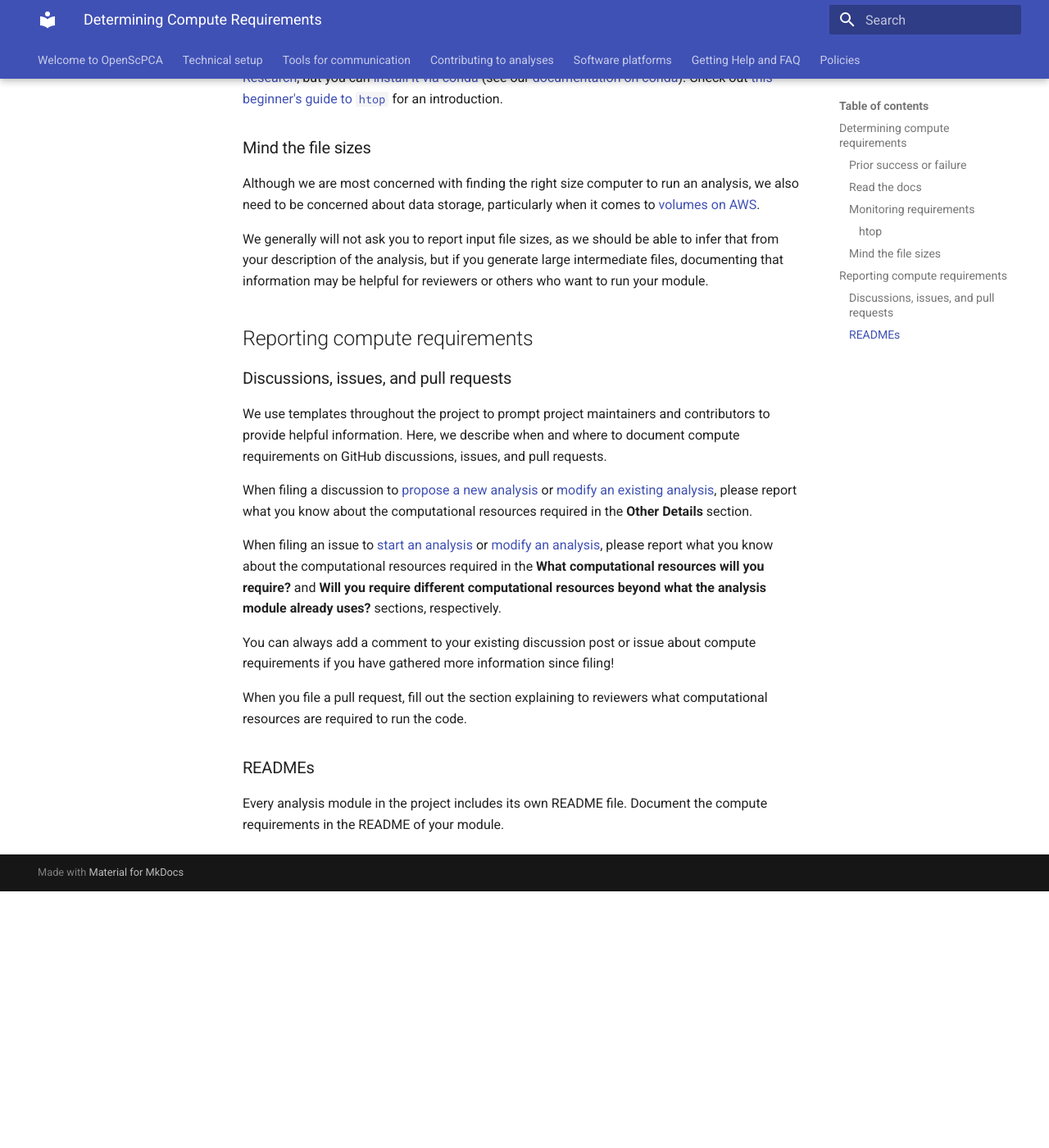
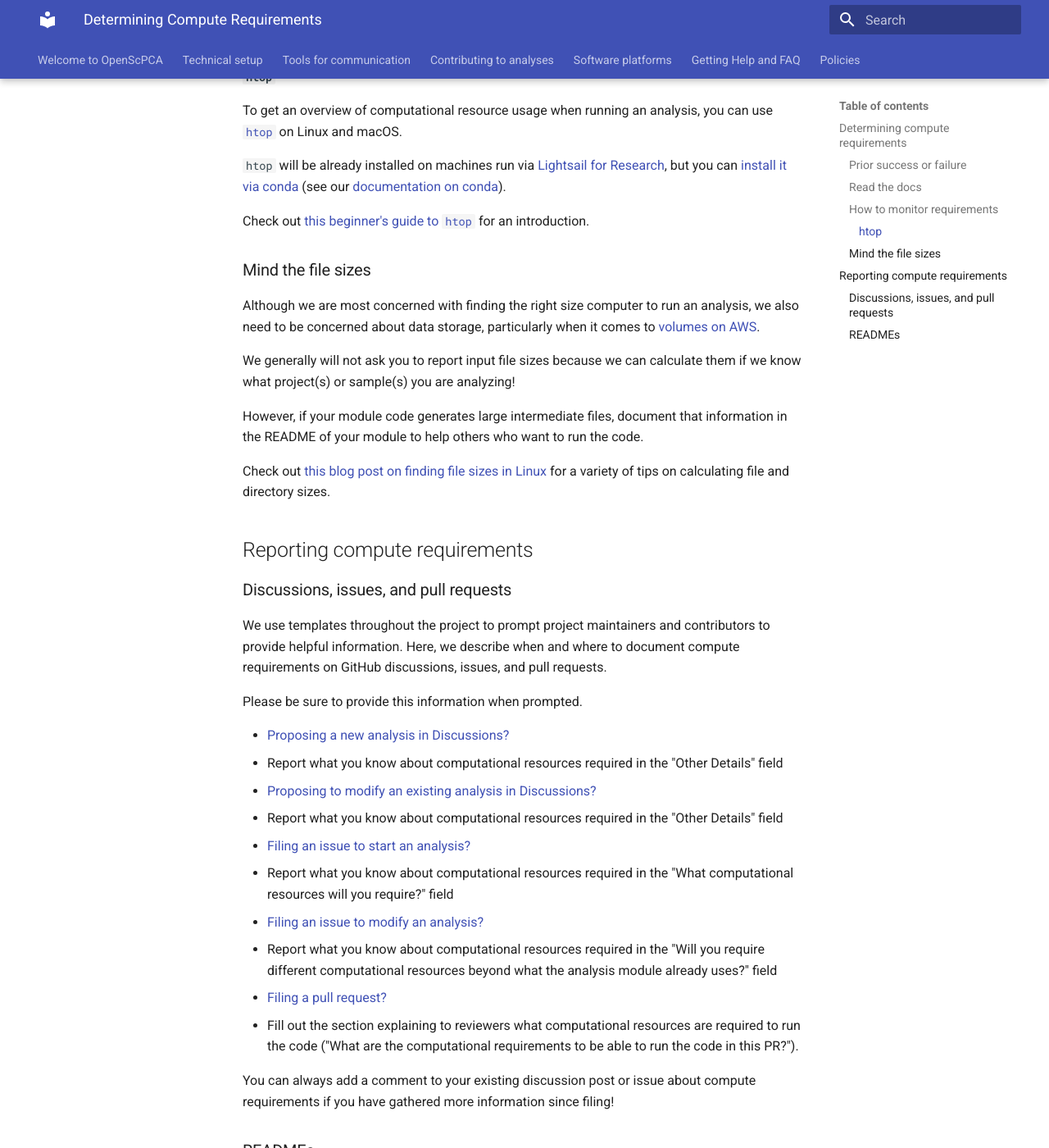
Before and after one commit to AlexsLemonade/OpenScPCA-analysis, an MkDocs documentation site: the page built from docs/contributing-to-analyses/starting-your-analysis/determining-compute-requirements.md, in a window 1280 px wide and 1400 px high, scrolled down 1091 px. Shown: the whole window at 82% size. Built offline with MkDocs 1.6.1 and Material for MkDocs 9.7.7, drawn with Linux system fonts in a browser that asks for light colours; before the commit the page ends 2178 px from its top, so only the background shows below that; some of the changed text lies outside the part shown.

Commit message:
Response to reviews

```diff
--- a/docs/contributing-to-analyses/starting-your-analysis/determining-compute-requirements.md
+++ b/docs/contributing-to-analyses/starting-your-analysis/determining-compute-requirements.md
@@ -26,31 +27,25 @@ If you know you will be using a particular software package for your analysis, r
 For example, the [`scvi-tools` documentation](https://docs.scvi-tools.org/en/stable/index.html) tells you that [using a GPU helps the analysis run faster](https://docs.scvi-tools.org/en/stable/installation.html#gpu).
 Methods or benchmarking papers in the literature may also be a good resource for figuring out compute requirements.
 
-### Monitoring requirements
+### How to monitor requirements
 
 #### `htop`
 
 To get an overview of computational resource usage when running an analysis, you can use [`htop`](https://htop.dev/) on Linux and macOS.
+
 `htop` will be already installed on machines run via [Lightsail for Research](STUB_LINK), but you can [install it via conda](https://anaconda.org/conda-forge/htop) (see our [documentation on conda](software-requirements.md#adding-software-to-the-environment-and-tracking-installed-software)).
+
 Check out [this beginner's guide to `htop`](https://spin.atomicobject.com/htop-guide/) for an introduction.
 
-<!-- TODO: Do we think this is likely to be useful or just overwhelming?
-
-#### Code profiling
-
-You can also use [code profiling](https://en.wikipedia.org/wiki/Profiling_(computer_programming)) to measure the resources used by your code.
-A full discussion of code profiling is beyond the scope of this documentation, but we include links to tools and tutorials you may find helpful below.
-
-* [`memory-profiler` for Python](https://pypi.org/project/memory-profiler/) (also [available on conda](https://anaconda.org/anaconda/memory_profiler))
-* [Memory section of the first edition of _Advanced R_ by Hadley Wickham](http://adv-r.had.co.nz/memory.html)
-
--->
 ### Mind the file sizes
 
 Although we are most concerned with finding the right size computer to run an analysis, we also need to be concerned about data storage, particularly when it comes to [volumes on AWS](STUB_LINK volumes on AWS).
-<!-- TODO: talk about `du` and `ls`? -->
 
-We generally will not ask you to report input file sizes, as we should be able to infer that from your description of the analysis, but if you generate large intermediate files, documenting that information may be helpful for reviewers or others who want to run your module.
+We generally will not ask you to report input file sizes because we can calculate them if we know what project(s) or sample(s) you are analyzing!
+
+However, if your module code generates large intermediate files, document that information in the README of your module to help others who want to run the code.
+
+Check out [this blog post on finding file sizes in Linux](https://monovm.com/blog/how-to-find-the-file-size-in-linux/) for a variety of tips on calculating file and directory sizes.
 
 ## Reporting compute requirements
 
@@ -59,16 +54,22 @@ We generally will not ask you to report input file sizes, as we should be able t
 We use templates throughout the project to prompt project maintainers and contributors to provide helpful information.
 Here, we describe when and where to document compute requirements on GitHub discussions, issues, and pull requests.
 
-When filing a discussion to [propose a new analysis](https://github.com/AlexsLemonade/OpenScPCA-analysis/discussions/new?category=propose-a-new-analysis) or [modify an existing analysis](https://github.com/AlexsLemonade/OpenScPCA-analysis/discussions/new?category=modify-an-existing-analysis), please report what you know about the computational resources required in the **Other Details** section.
+Please be sure to provide this information when prompted.
 
-When filing an issue to [start an analysis](STUB_LINK) or [modify an analysis](STUB_LINK), please report what you know about the computational resources required in the **What computational resources will you require?** and **Will you require different computational resources beyond what the analysis module already uses?** sections, respectively.
+* [Proposing a new analysis in Discussions?](https://github.com/AlexsLemonade/OpenScPCA-analysis/discussions/new?category=propose-a-new-analysis)
+  * Report what you know about computational resources required in the "Other Details" field
+* [Proposing to modify an existing analysis in Discussions?](https://github.com/AlexsLemonade/OpenScPCA-analysis/discussions/new?category=modify-an-existing-analysis)
+  * Report what you know about computational resources required in the "Other Details" field
+* [Filing an issue to start an analysis?](STUB_LINK)
+  * Report what you know about computational resources required in the "What computational resources will you require?" field
+* [Filing an issue to modify an analysis?](STUB_LINK)
+  * Report what you know about computational resources required in the "Will you require different computational resources beyond what the analysis module already uses?" field
+* [Filing a pull request?](STUB_LINK)
+  * Fill out the section explaining to reviewers what computational resources are required to run the code ("What are the computational requirements to be able to run the code in this PR?").
 
 You can always add a comment to your existing discussion post or issue about compute requirements if you have gathered more information since filing!
-
-<!-- TODO: Update to use exact language from https://github.com/AlexsLemonade/OpenScPCA-analysis/pull/195/-->
-When you file a pull request, fill out the section explaining to reviewers what computational resources are required to run the code.
 
 ### READMEs
 
 Every analysis module in the project includes its own README file.
-Document the compute requirements in the README of your module.
+Document the compute requirements in the README of your module. (STUB_LINK)
```
Also changed, not shown: other parts of docs/contributing-to-analyses/starting-your-analysis/determining-compute-requirements.md (+5 -4 lines).
